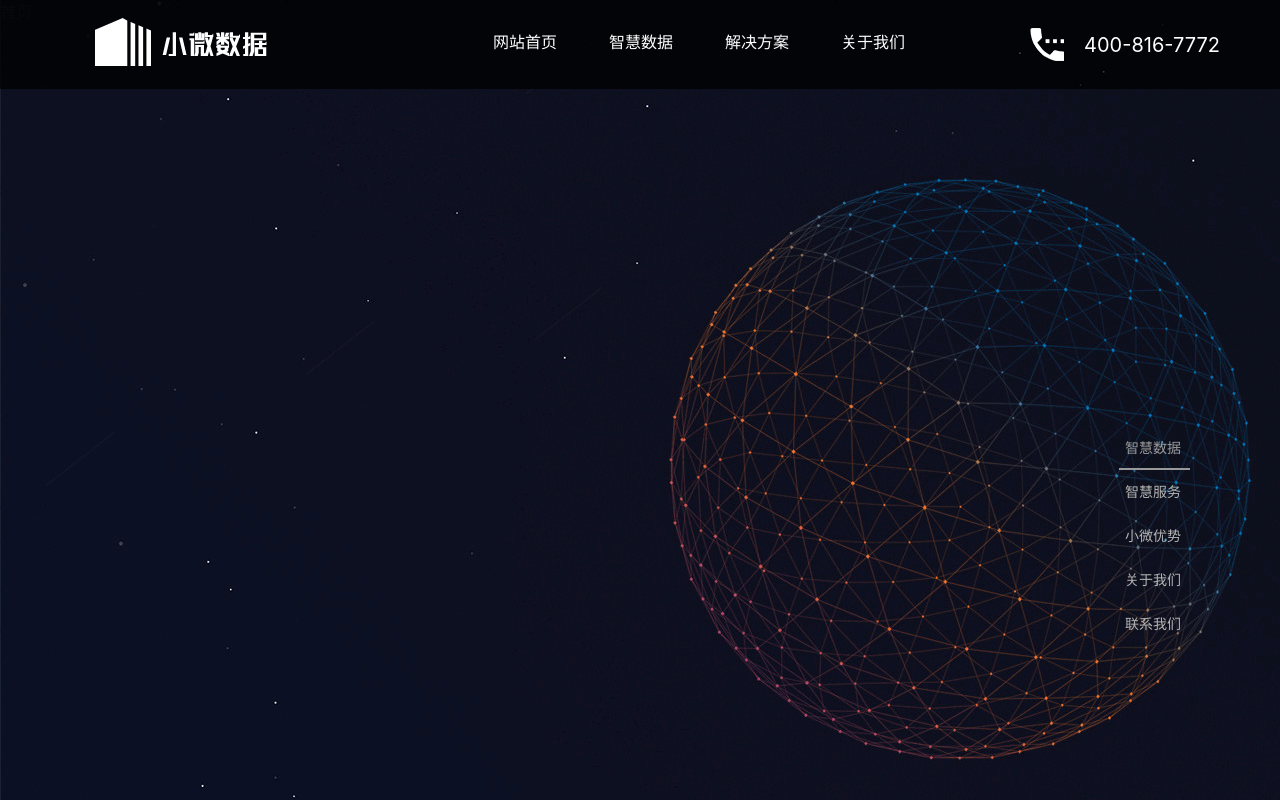
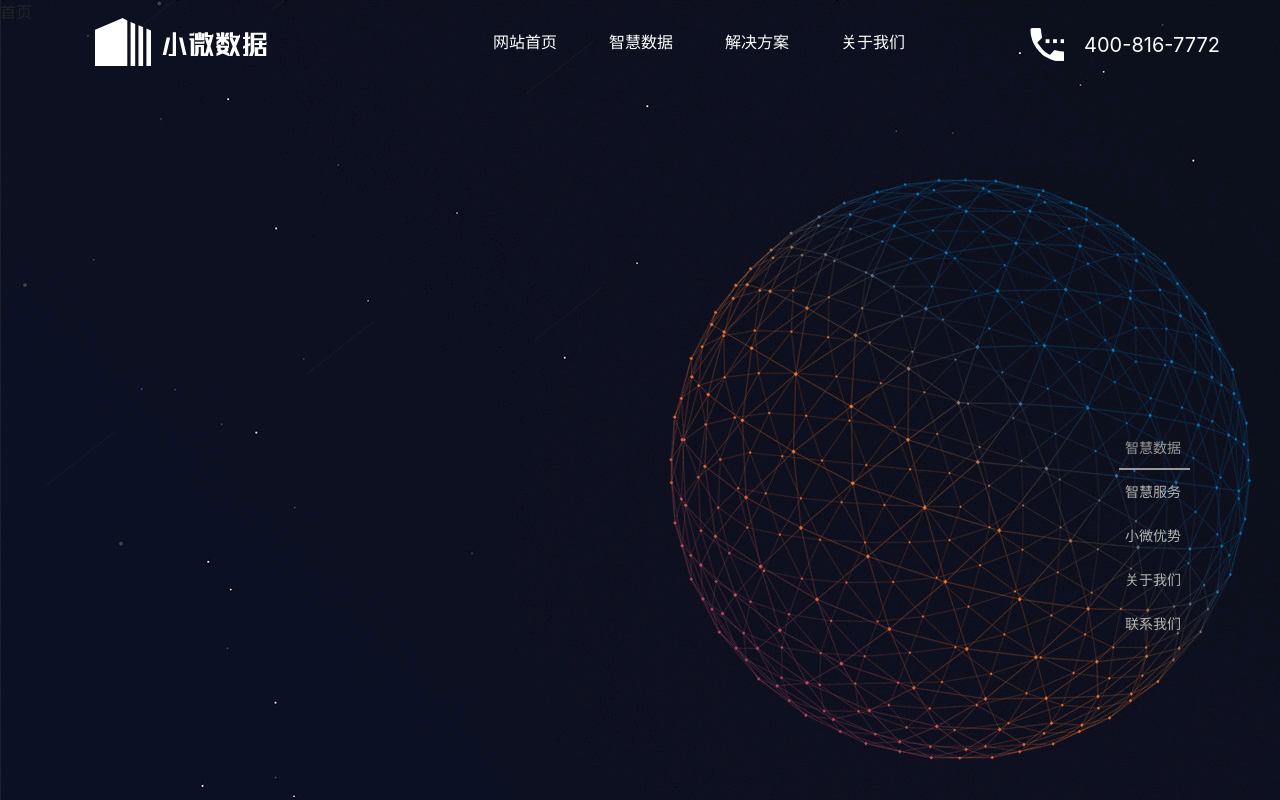
Before and after one commit to 17797776321/vfs.data, a Nuxt app: page / in a window 1280 px wide. Shown: the top 800 px of the page. Built offline with nearby package versions, Linux system fonts and the light colour scheme.

Commit message:
导航改为透明

```diff
--- a/components/myNav/index.vue
+++ b/components/myNav/index.vue
@@ -33,7 +33,7 @@ export default {
 <style lang="less">
 .my_nav {
   width: 100%;
-  background-color: rgba(0, 0, 0, 0.75);
+  background-color: rgba(0, 0, 0, 0);
   position: fixed;
   top: 0;
   z-index: 999;
```
